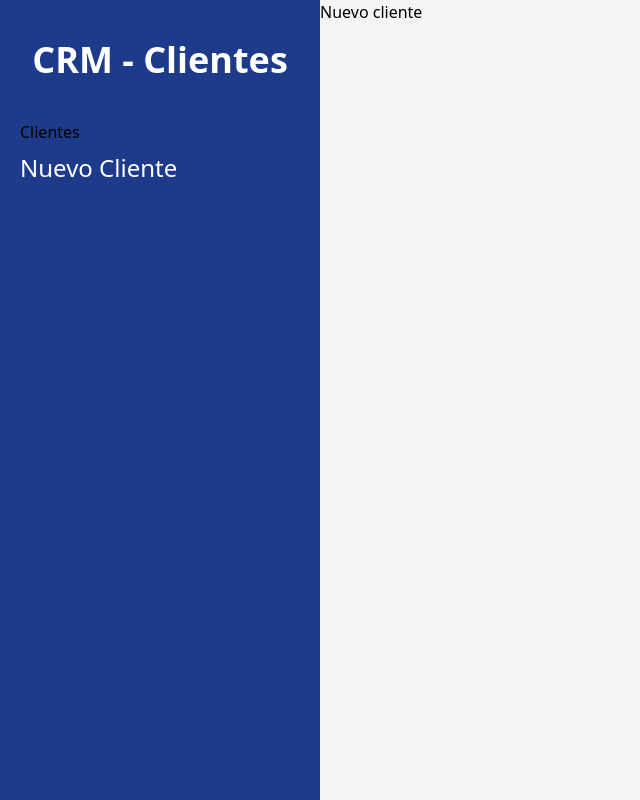
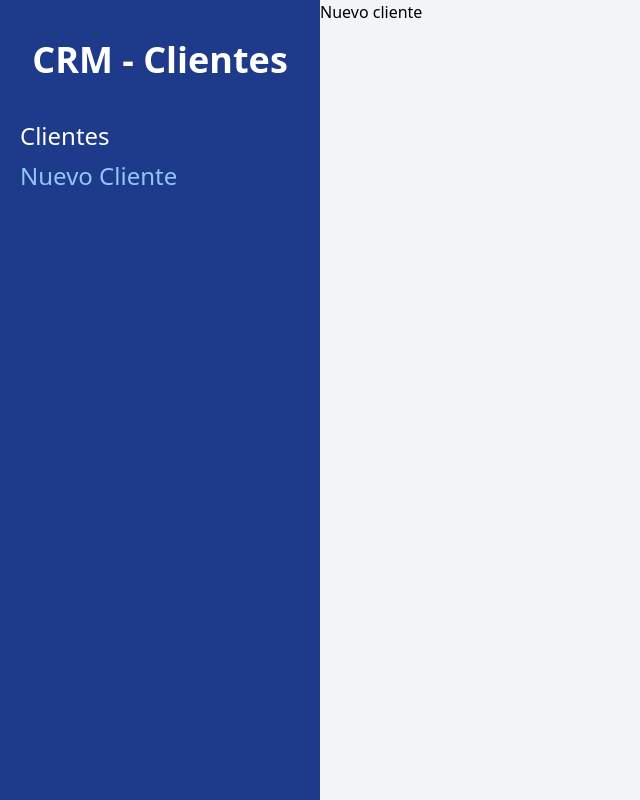
Before and after one commit to JeralPineda/react-admin-clients, a React (Vite) app: page /clientes/nuevo in a window 1280 px wide. Shown: the whole page, without its empty margins (0-640 px from the left). Built offline with nearby package versions, Linux system fonts and the light colour scheme.

Commit message:
agregando hook useLocation para las rutas

```diff
--- a/src/layout/Layout.jsx
+++ b/src/layout/Layout.jsx
@@ -1,15 +1,25 @@
-import {Link, Outlet} from 'react-router-dom';
+import {Link, Outlet, useLocation} from 'react-router-dom';
 
 const Layout = () => {
+   const location = useLocation();
+
+   const urlActual = location.pathname;
+
    return (
       <div className="md:flex md:min-h-screen">
          <div className="md:w-1/4 bg-blue-900 px-5 py-10">
             <h2 className="text-4xl font-black text-center text-white">CRM - Clientes</h2>
             <nav className="mt-10">
-               <Link lassName="text-white text-2xl block mt-2 hover:text-blue-300" to="/clientes">
+               <Link
+                  //
+                  className={`${urlActual === '/clientes' ? 'text-blue-300' : 'text-white'}  text-2xl block mt-2 hover:text-blue-300`}
+                  to="/clientes">
                   Clientes
                </Link>
-               <Link className="text-white text-2xl block mt-2 hover:text-blue-300" to="/clientes/nuevo">
+               <Link
+                  //
+                  className={`${urlActual === '/clientes/nuevo' ? 'text-blue-300' : 'text-white'}  text-2xl block mt-2 hover:text-blue-300`}
+                  to="/clientes/nuevo">
                   Nuevo Cliente
                </Link>
             </nav>
```
